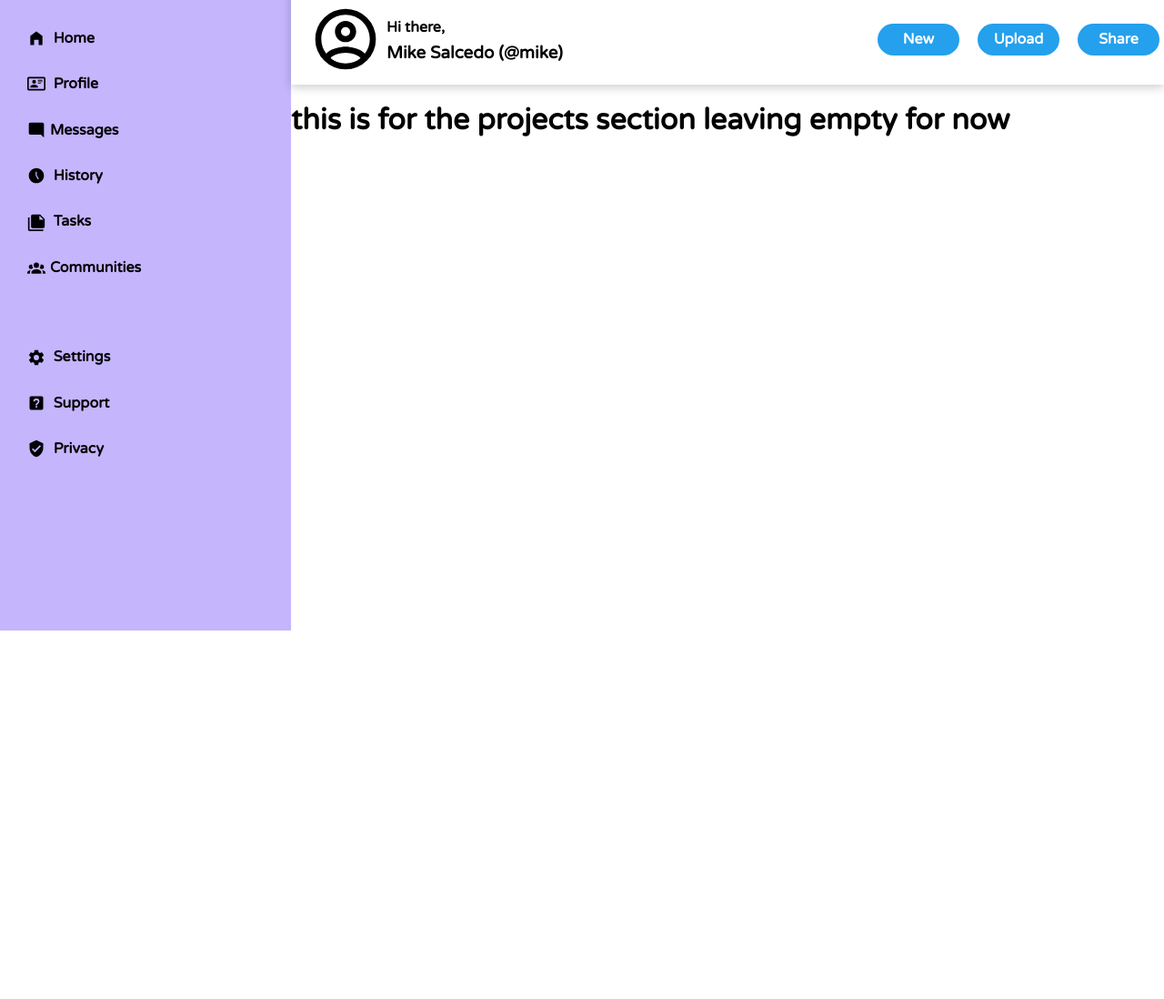
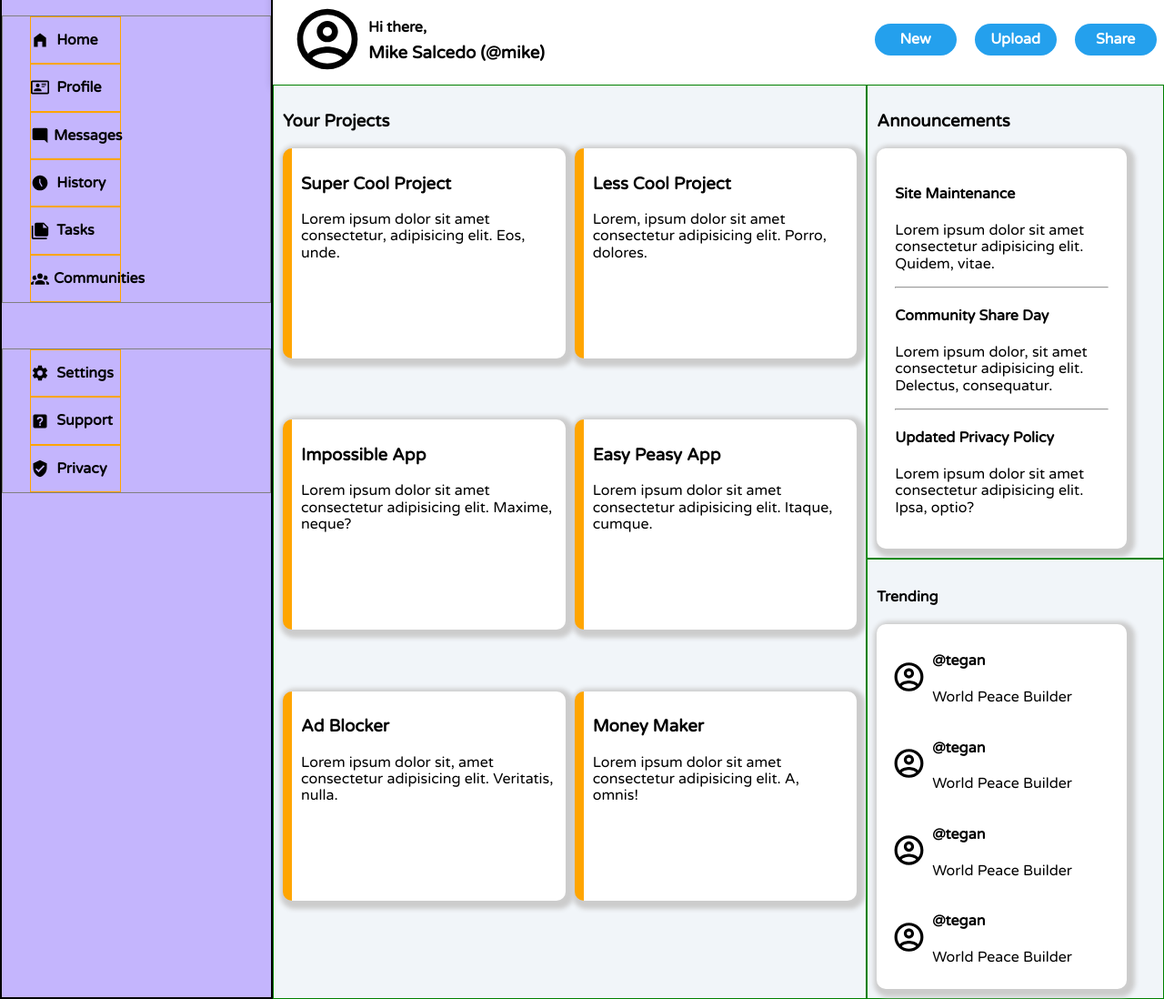
Before and after one commit to Mike-Salcedo/Admin-Dashboard, a plain HTML site: page index.html in a window 1280 px wide. Shown: the part 107-1205 px from the top of the page at 91% size. Before the commit the page ends 800 px from the top, so only its background shows below. Drawn offline with Linux system fonts and the light colour scheme.

Commit message:
Update styles for Admin Dashboard

```diff
--- a/index.html
+++ b/index.html
@@ -106,9 +106,99 @@
 
 
 
-    <div class="project-section">
-      <h1>this is for the projects section leaving empty for now</h1>
+    <div class="main-container">
+
+      <div class="projects-section">
+        <h3>Your Projects</h3>
+        <div class="card-container">
+          <div class="card">
+            <h3>Super Cool Project</h3>
+            <p>Lorem ipsum dolor sit amet consectetur, adipisicing elit. Eos, unde.</p>
+          </div>
+          <div class="card">
+            <h3>Less Cool Project</h3>
+            <p>Lorem, ipsum dolor sit amet consectetur adipisicing elit. Porro, dolores.</p>
+          </div>
+          <div class="card">
+            <h3>Impossible App</h3>
+            <p>Lorem ipsum dolor sit amet consectetur adipisicing elit. Maxime, neque?</p>
+          </div>
+          <div class="card">
+            <h3>Easy Peasy App</h3>
+            <p>Lorem ipsum dolor sit amet consectetur adipisicing elit. Itaque, cumque.</p>
+          </div>
+          <div class="card">
+            <h3>Ad Blocker</h3>
+            <p>Lorem ipsum dolor sit, amet consectetur adipisicing elit. Veritatis, nulla.</p>
+          </div>
+          <div class="card">
+            <h3>Money Maker</h3>
+            <p>Lorem ipsum dolor sit amet consectetur adipisicing elit. A, omnis!</p>
+          </div>
+        </div>
+
+      </div>
+      <div class="announcements-section">
+        <h3>Announcements</h3>
+        <div class="announcement-card">
+
+          <h4 class="announcement-text-large">Site Maintenance</h4>
+          <p class="announcement-text-sml">Lorem ipsum dolor sit amet consectetur adipisicing elit. Quidem, vitae.</p>
+          <hr>
+
+          <h4 class="announcement-text-large">Community Share Day</h4>
+          <p class="announcement-text-sml">Lorem ipsum dolor, sit amet consectetur adipisicing elit. Delectus,
+            consequatur.</p>
+          <hr>
+
+          <h4 class="announcement-text-large">Updated Privacy Policy</h4>
+          <p class="announcement-text-sml">Lorem ipsum dolor sit amet consectetur adipisicing elit. Ipsa, optio?</p>
+
+
+
+        </div>
+      </div>
+      <div class="trending-section">
+        <h4>Trending</h4>
+        <div class="trending-card-container">
+          <div class="trending-card">
+            <img src="./images/account-circle-outline.svg" alt="">
+
+            <div class="user-info-trending-card">
+              <h4>@tegan</h4>
+              <p>World Peace Builder</p>
+            </div>
+
+          </div>
+          <div class="trending-card">
+            <img src="./images/account-circle-outline.svg" alt="">
+
+            <div class="user-info-trending-card">
+              <h4>@tegan</h4>
+              <p>World Peace Builder</p>
+            </div>
+          </div>
+          <div class="trending-card">
+            <img src="./images/account-circle-outline.svg" alt="">
+
+            <div class="user-info-trending-card">
+              <h4>@tegan</h4>
+              <p>World Peace Builder</p>
+            </div>
+          </div>
+          <div class="trending-card">
+            <img src="./images/account-circle-outline.svg" alt="">
+
+            <div class="user-info-trending-card">
+              <h4>@tegan</h4>
+              <p>World Peace Builder</p>
+            </div>
+          </div>
+
+        </div>
+      </div>
     </div>
+  </div>
 
   </div>
 </body>
--- a/style.css
+++ b/style.css
@@ -358,6 +358,8 @@ body {
   width: 100vw;
   height: 100vh;
   font-family: "Varela Round", sans-serif;
+  padding: 0px;
+  margin: 0px;
 }
 
 img {
@@ -367,35 +369,42 @@ img {
 
 .container {
   display: grid;
-  grid-template-columns: repeat(4, 1fr);
+  /* grid-template-columns: repeat(4, 1fr); */
+  grid-template-columns: 300px 1fr 1fr 1fr;
   /* grid-template-rows: repeat(3, 1fr); */
   grid-template-rows: 200px 1fr;
-  height: 100vh;
-  width: 100vw;
-}
-
-.container > div {
-  /* border: 1px solid gray; */
+  /* grid-template-rows: repeat(auto-fit,1fr); */
+  /* grid-template-rows: repeat(4, auto) 1fr; */
+  height: 100%;
+  width: 100%;
 }
 
 /*CSS code for the sidebar*/
 
 .sidebar-container {
-  height: 100vh;
+  height: 0;
+  min-height: 100%;
   width: 100%;
   display: grid;
-  grid-template-rows: 100px 350px 200px;
+  /* grid-template-rows: 100px 350px 200px; */
+  grid-template-rows: repeat(auto-fill, 1fr);
 
-  grid-row: 1/5;
+  grid-row: 1/ 3;
   grid-column: 1/2;
   background-color: #c4b5fd;
 
   align-items: center;
+  align-content: start;
+
+  row-gap: 50px;
+  border: 2px solid black;
+
+  /* overflow: auto; */
 }
 
 .sb-section {
-  /* border: 1px solid gray; */
-
+  border: 1px solid gray;
+  height: 100%;
   padding-left: 30px;
   display: grid;
   grid-template-columns: 100px;
@@ -403,7 +412,7 @@ img {
 }
 
 .sb-section-2 {
-  /* border: 1px solid orange; */
+  border: 1px solid orange;
 
   width: 100%;
   display: grid;
@@ -430,16 +439,12 @@ p.sb-text-small {
 }
 
 .sb-text-large {
-  font-size: clamp(1.5rem, 2.5vw, 2.5rem);
+  font-size: clamp(1rem, 2.5vw, 1.7rem);
 }
 
 /*CSS code for the sidebar*/
 
 /*CSS code for the header section*/
-
-.header-section > * > * {
-  /* border: 2px solid orangered; */
-}
 
 .header-section {
   display: grid;
@@ -521,7 +526,6 @@ input.search-bar {
   grid-template-rows: 1fr 1fr;
 
   /* border: 1px solid yellow; */
-
 }
 
 .hd-notification-section {
@@ -538,7 +542,6 @@ input.search-bar {
 
   /* border: 1px solid black; */
 }
-
 
 .bell-img {
   width: fit-content;
@@ -581,10 +584,103 @@ input.search-bar {
 
 /*CSS for projects Section*/
 
-.project-section {
+.main-container {
+  height: 100%;
   /* border: 4px solid rgb(90, 81, 68); */
-  grid-column: 2/-1;
-  grid-row: 2/-1;
+  grid-column: 2/5;
+  grid-row: 2;
 
+  grid-template-columns: 2fr 1fr;
+  grid-template-rows: repeat(auto-fill, 1fr);
   display: grid;
+
+  /* align-items: start; */
+  /* justify-items: start; */
 }
+
+.main-container > div {
+  border: 1px solid green;
+  background-color: #f1f5f9;
+}
+
+.projects-section {
+  grid-column: 1;
+  grid-row: 1 / 3;
+  /* grid-template-rows: repeat(auto-fit, 1fr); */
+
+  grid-template-rows: repeat(3, 1fr);
+
+  padding: 10px;
+}
+
+.announcements-section {
+  grid-column: 2;
+  grid-row: 1/1;
+  padding: 10px;
+}
+
+.trending-section {
+  grid-column: 2;
+  grid-row: 2;
+  padding: 10px;
+}
+
+.card-container {
+  height: 90%;
+  /* border: 1px solid orange; */
+  display: grid;
+  grid-template-columns: 1fr 1fr;
+  grid-template-rows: repeat(auto-fit, 1fr);
+
+  gap: 10px;
+}
+
+.card {
+  padding: 10px;
+  /* border: black 1px solid; */
+  border-left: 10px solid orange;
+  border-radius: 10px;
+  /* height: 230px; */
+  height: 80%;
+  background-color: white;
+
+  box-shadow: 3px 3px 5px 6px #ccc;
+}
+
+.announcement-card {
+  background-color: white;
+  /* height: 400px; */
+  width: 90%;
+  padding: 20px;
+  border-radius: 10px;
+  box-shadow: 3px 3px 5px 6px #ccc;
+}
+
+.announcement-text-large,
+.announcement-text-sml {
+  font-size: clamp(1rem, 1rem, 2rem);
+}
+
+.trending-card-container {
+  background-color: white;
+  width: 90%;
+  border-radius: 10px;
+  padding: 10px;
+  box-shadow: 3px 3px 5px 6px #ccc;
+  align-items: start;
+}
+
+.trending-card {
+  /* height: 60%; */
+  /* border: 1px solid black; */
+  display: grid;
+  grid-template-columns: 20% 80%;
+
+  align-items: center;
+  /* justify-items: end; */
+}
+
+.trending-card > img {
+  width: 100%;
+  height: 40%;
+}
```
